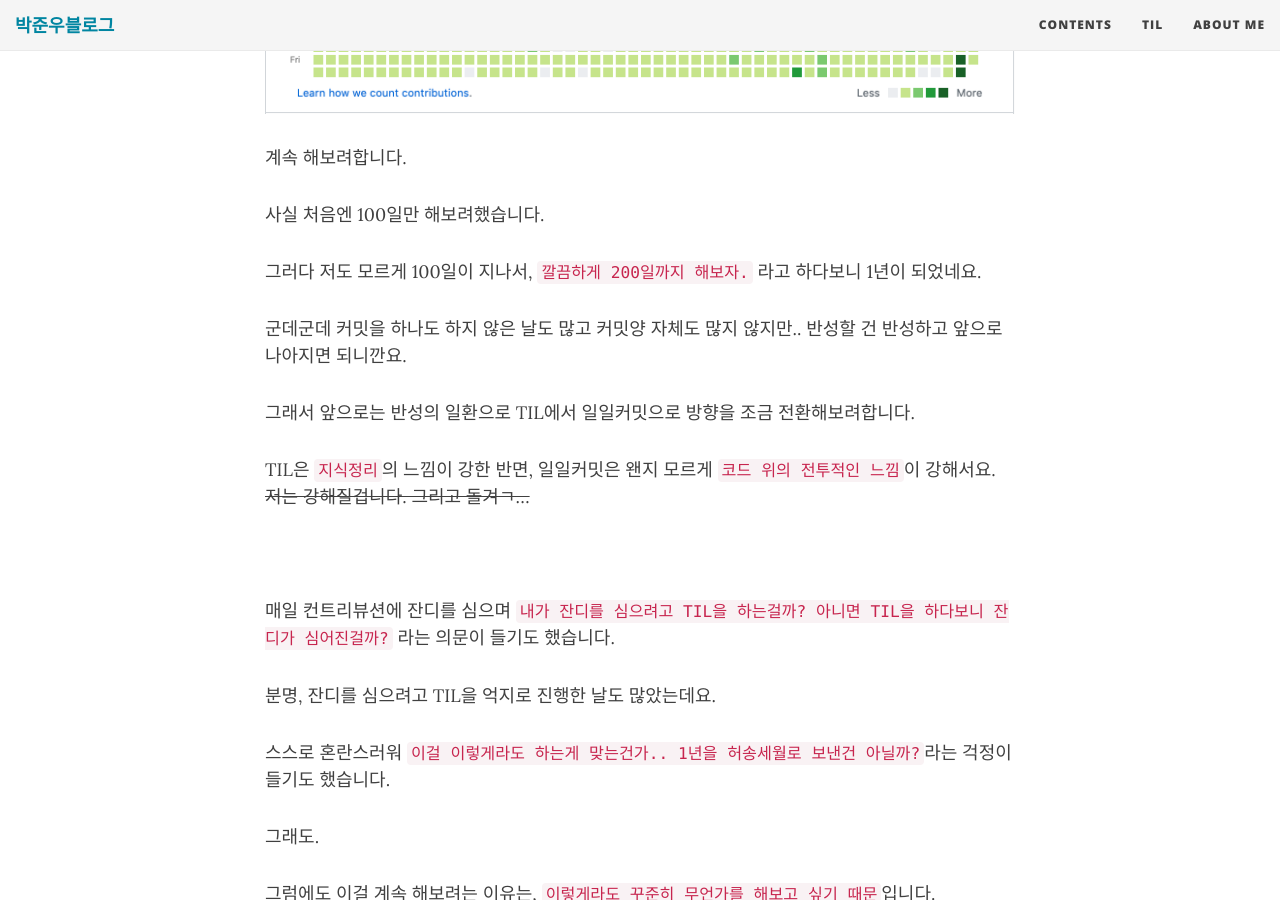
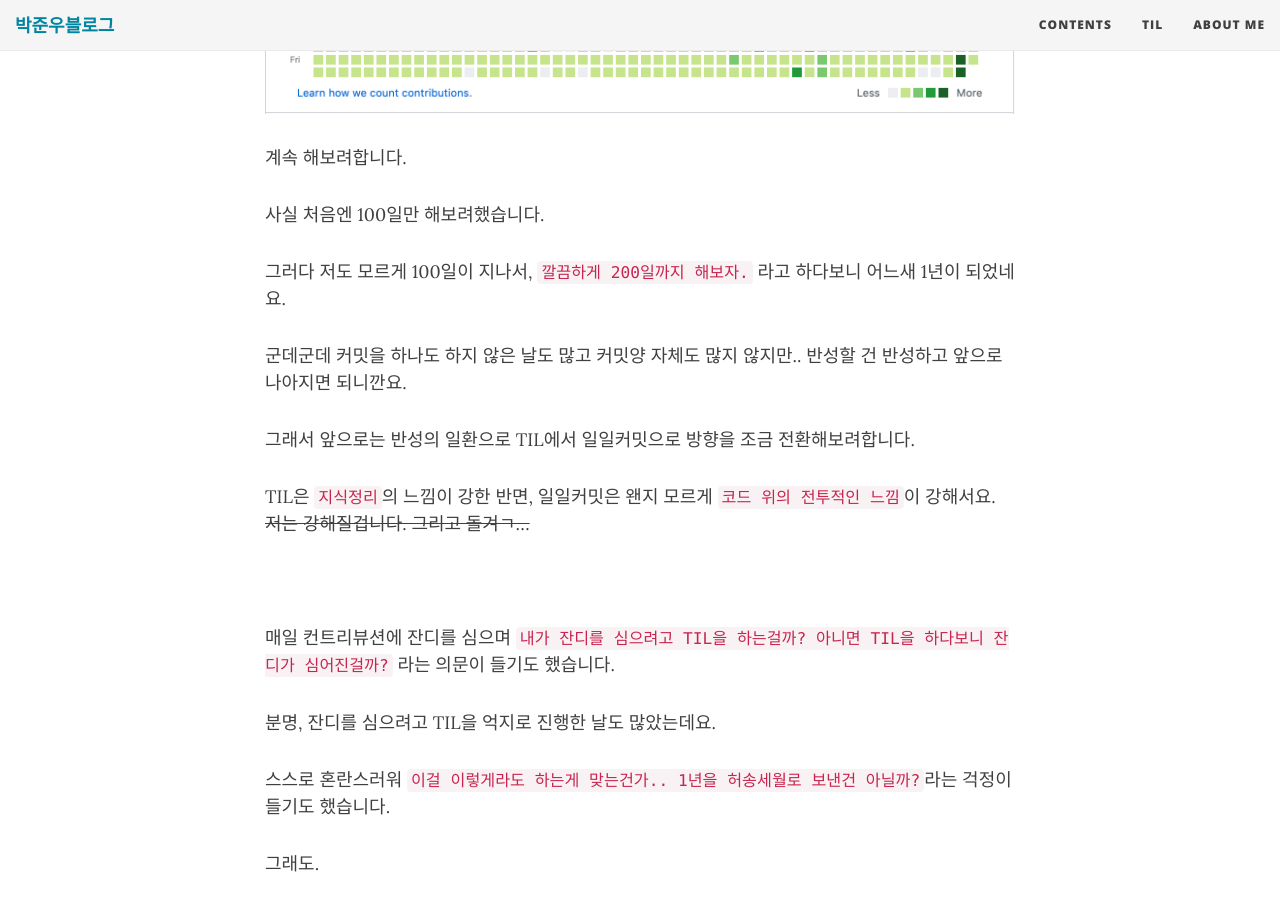
Before and after one commit to JUNWOO45/junwoo45.github.io.archived, a Jekyll site: the page built from _posts/2019-09-10-til_후기.md, in a window 1280 px wide and 900 px high, scrolled down 5853 px. Built offline with Jekyll 4.4.1, drawn with Linux system fonts in a browser that asks for light colours; nearby versions of some CDN libraries.

Commit message:
문맥교정

```diff
--- a/_posts/2019-09-10-til_후기.md
+++ b/_posts/2019-09-10-til_후기.md
@@ -173,7 +173,7 @@ jojoldu님의 포스팅을 보고 힘도 나고 의욕도 많이 생겼습니다
 
 사실 처음엔 100일만 해보려했습니다.
 
-그러다 저도 모르게 100일이 지나서, `깔끔하게 200일까지 해보자.` 라고 하다보니 1년이 되었네요.
+그러다 저도 모르게 100일이 지나서, `깔끔하게 200일까지 해보자.` 라고 하다보니 어느새 1년이 되었네요.
 
 군데군데 커밋을 하나도 하지 않은 날도 많고 커밋양 자체도 많지 않지만.. 반성할 건 반성하고 앞으로 나아지면 되니깐요.
 
```
